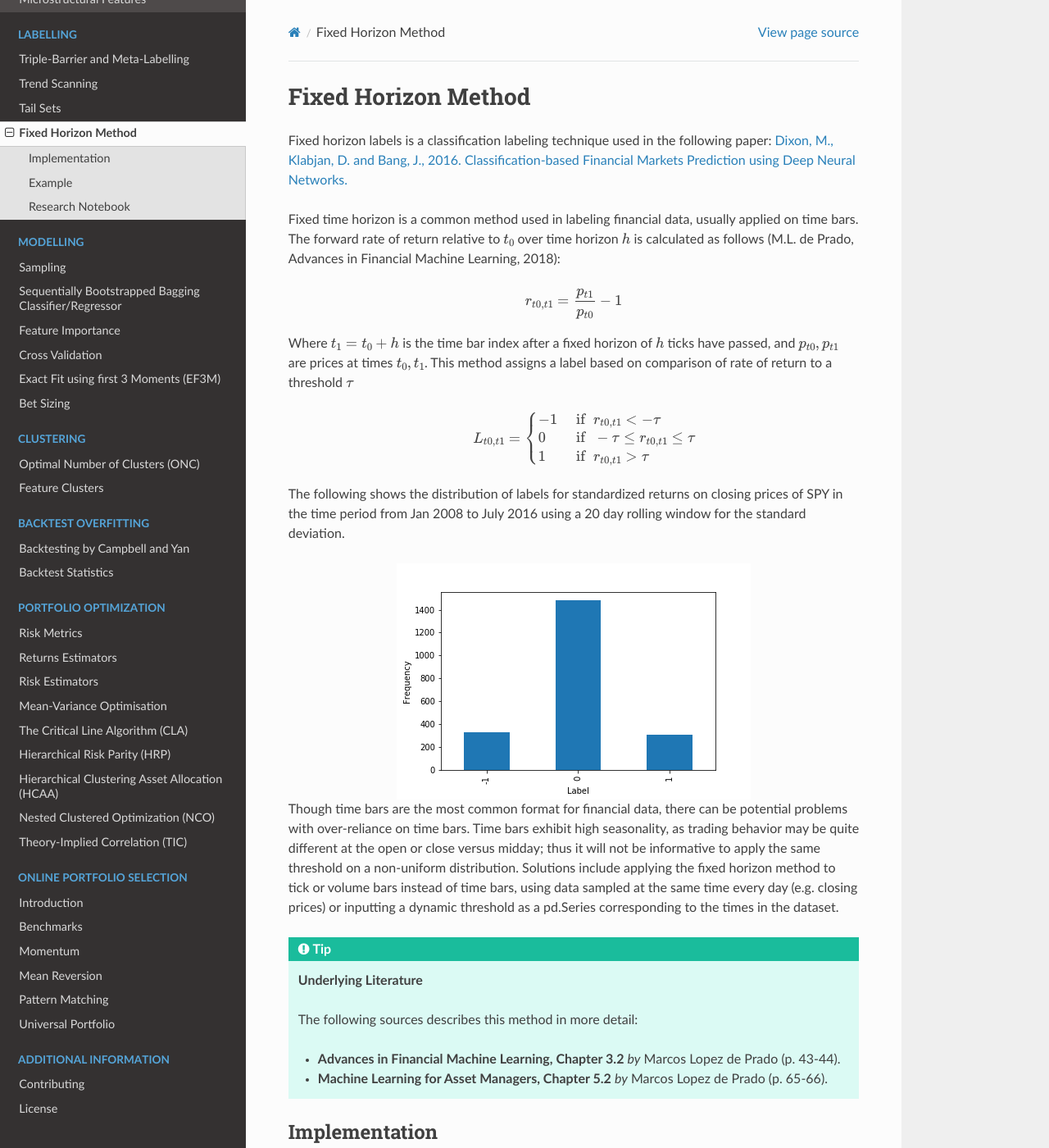
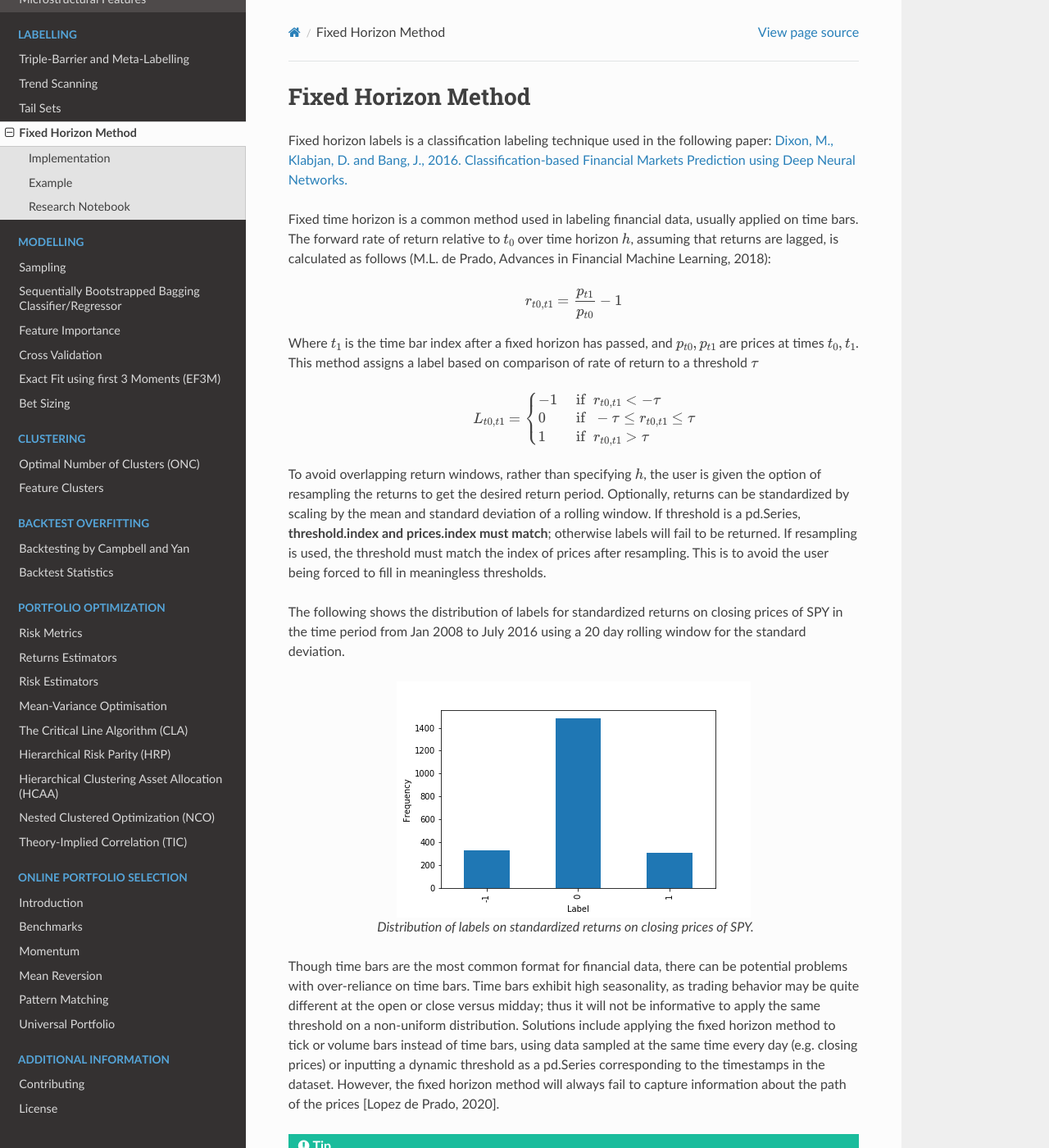
Before and after one commit to hudson-and-thames/mlfinlab, a Sphinx documentation site: the page built from docs/source/implementations/labeling_fixed_time_horizon.rst, in a window 1280 px wide and 1400 px high. Shown: the whole window at 82% size. Built offline with Sphinx 7.4.7 and the Read the Docs theme 2.0.0, drawn with Linux system fonts in a browser that asks for light colours.

Commit message:
updated docs

```diff
--- a/docs/source/implementations/labeling_fixed_time_horizon.rst
+++ b/docs/source/implementations/labeling_fixed_time_horizon.rst
@@ -8,12 +8,12 @@ Fixed horizon labels is a classification labeling technique used in the followin
 Bang, J., 2016. Classification-based Financial Markets Prediction using Deep Neural Networks. <https://arxiv.org/abs/1603.08604>`_
 
 Fixed time horizon is a common method used in labeling financial data, usually applied on time bars. The forward rate of return relative
-to :math:`t_0` over time horizon :math:`h` is calculated as follows (M.L. de Prado, Advances in Financial Machine Learning, 2018):
+to :math:`t_0` over time horizon :math:`h`, assuming that returns are lagged, is calculated as follows (M.L. de Prado, Advances in Financial Machine Learning, 2018):
 
 .. math::
     r_{t0,t1} = \frac{p_{t1}}{p_{t0}} - 1
 
-Where :math:`t_1 = t_0 + h` is the time bar index after a fixed horizon of :math:`h` ticks have passed, and :math:`p_{t0}, p_{t1}`
+Where :math:`t_1` is the time bar index after a fixed horizon has passed, and :math:`p_{t0}, p_{t1}`
 are prices at times :math:`t_0, t_1`. This method assigns a label based on comparison of rate of return to a threshold :math:`\tau`
 
  .. math::
@@ -27,20 +27,29 @@ are prices at times :math:`t_0, t_1`. This method assigns a label based on compa
      \end{split}
      \end{equation}
 
-
+To avoid overlapping return windows, rather than specifying :math:`h`, the user is given the option of resampling the returns to
+get the desired return period. Optionally, returns can be standardized by scaling by the mean and standard deviation of a rolling
+window. If threshold is a pd.Series, **threshold.index and prices.index must match**; otherwise labels will fail to be returned. If resampling
+is used, the threshold must match the index of prices after resampling. This is to avoid the user being forced to fill in meaningless
+thresholds.
 
 The following shows the distribution of labels for standardized returns on closing prices of SPY in the time period from Jan 2008 to July 2016
 using a 20 day rolling window for the standard deviation.
 
-.. image:: labeling_images/fixed_horizon_labels_example.png
+.. figure:: labeling_images/fixed_horizon_labels_example.png
    :scale: 100 %
    :align: center
+   :figclass: align-center
+   :alt: fixed horizon example
+
+   Distribution of labels on standardized returns on closing prices of SPY.
 
 Though time bars are the most common format for financial data, there can be potential problems with over-reliance on time bars. Time
 bars exhibit high seasonality, as trading behavior may be quite different at the open or close versus midday; thus it will not be
 informative to apply the same threshold on a non-uniform distribution. Solutions include applying the fixed horizon method to tick or
 volume bars instead of time bars, using data sampled at the same time every day (e.g. closing prices) or inputting a dynamic threshold
-as a pd.Series corresponding to the times in the dataset.
+as a pd.Series corresponding to the timestamps in the dataset. However, the fixed horizon method will always fail to capture information
+about the path of the prices [Lopez de Prado, 2020].
 
 .. tip::
    **Underlying Literature**
```
Also changed, not shown: 1 other file.
